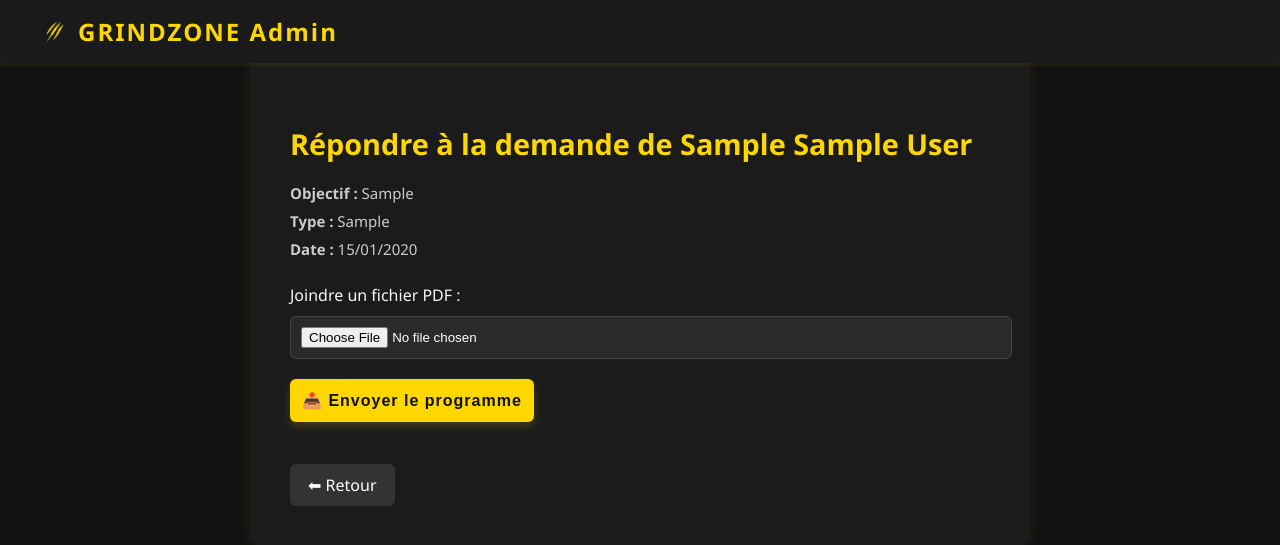
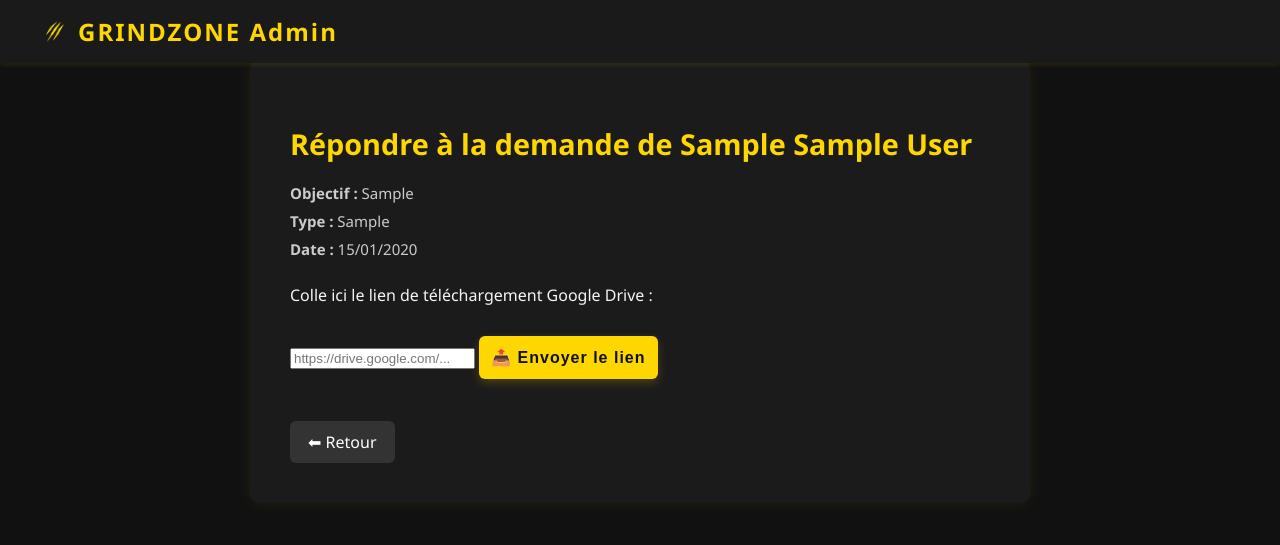
Before and after one commit to Xxxxr096/fitness_project, a Flask app: page /admin/repondre/1 in a window 1280 px wide. Shown: the top 545 px of the page. Run offline with Flask 3, Linux system fonts and the light colour scheme; a user stored in the database is signed in; tables that the repository leaves empty hold one stand-in row (values such as "Sample post"); some libraries are stand-ins or nearby versions.

Commit message:
changement

```diff
--- a/app.py
+++ b/app.py
@@ -440,45 +440,15 @@ def repondre(id):
     demande = ProgrammeDemande.query.get_or_404(id)
 
     if request.method == "POST":
-        fichier = request.files.get("pdf")
-        if fichier and fichier.filename.endswith(".pdf"):
-            try:
-                nom_client = demande.user.nom.replace(" ", "_").lower()
-                type_prog = demande.type.replace(" ", "_").lower()
-                filename = secure_filename(f"{type_prog}_{nom_client}_{demande.id}.pdf")
+        lien_drive = request.form.get("lien_drive")
 
-                supabase_url = os.getenv("SUPABASE_URL")
-                supabase_key = os.getenv("SUPABASE_KEY")
-                bucket = os.getenv("SUPABASE_BUCKET")
-
-                upload_url = f"{supabase_url}/storage/v1/object/{bucket}/{filename}"
-                headers = {
-                    "apikey": supabase_key,
-                    "Authorization": f"Bearer {supabase_key}",
-                    "Content-Type": "application/pdf",
-                }
-
-                response = requests.put(
-                    upload_url, data=fichier.read(), headers=headers
-                )
-
-                if response.status_code == 200:
-                    public_url = (
-                        f"{supabase_url}/storage/v1/object/public/{bucket}/{filename}"
-                    )
-                    demande.fichier = public_url
-                    db.session.commit()
-                    flash("Programme envoyé avec succès.", "success")
-                    return redirect(url_for("admin"))
-                else:
-                    print("📛 ERREUR SUPABASE :", response.status_code, response.text)
-                    flash(f"Erreur Supabase : {response.status_code}", "error")
-
-            except Exception as e:
-                print("Erreur Supabase:", e)
-                flash("Erreur serveur interne.", "error")
+        if lien_drive and lien_drive.startswith("https://"):
+            demande.fichier = lien_drive
+            db.session.commit()
+            flash("Lien Google Drive enregistré avec succès.", "success")
+            return redirect(url_for("admin"))
         else:
-            flash("Seuls les fichiers PDF sont acceptés.", "error")
+            flash("Lien invalide ou manquant.", "error")
 
     return render_template("admin_repondre.html", demande=demande)
 
--- a/templates/admin_repondre.html
+++ b/templates/admin_repondre.html
@@ -26,12 +26,13 @@
         <p><strong>Type :</strong> {{ demande.type }}</p>
         <p><strong>Date :</strong> {{ demande.date.strftime('%d/%m/%Y') }}</p>
 
-        <form method="POST" enctype="multipart/form-data">
+        <form method="POST">
             <input type="hidden" name="csrf_token" value="{{ csrf_token() }}">
-            <label for="pdf">Joindre un fichier PDF :</label>
-            <input type="file" name="pdf" accept="application/pdf" required>
-            <button type="submit" class="btn-contact">📤 Envoyer le programme</button>
+            <label for="lien_drive">Colle ici le lien de téléchargement Google Drive :</label>
+            <input type="url" name="lien_drive" required placeholder="https://drive.google.com/...">
+            <button type="submit" class="btn-contact">📤 Envoyer le lien</button>
         </form>
+
 
         <br>
         <a href="/admin" class="btn-small">⬅ Retour</a>
--- a/templates/programmes.html
+++ b/templates/programmes.html
@@ -101,7 +101,8 @@
                     <td>{{ demande.age }} ans</td>
                     <td>
                         {% if demande.fichier %}
-                        <a href="{{ demande.fichier }}?download=true" download class="download-link">📥</a>
+                        <a href="{{ demande.fichier }}" target="_blank" rel="noopener noreferrer" class="download-link">📥 Télécharger</a>
+
 
 
                         {% else %}
```
